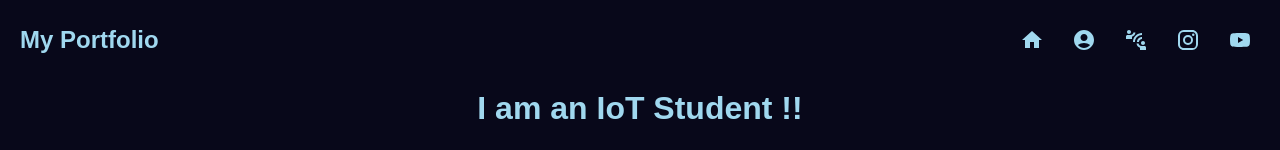
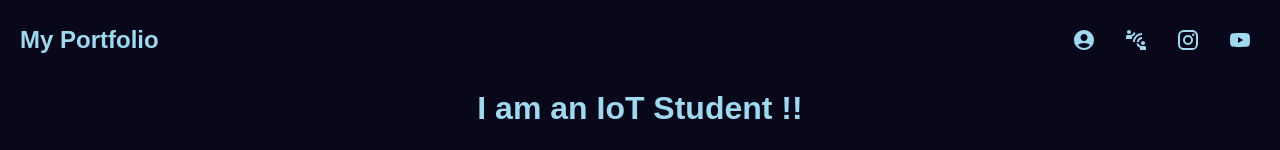
Before and after one commit to HibikiKobayashii/portforio, a Next.js app: page / in a window 1280 px wide. Shown: the top 150 px of the page. Built offline with nearby package versions, Linux system fonts and the light colour scheme.

Commit message:
Update Header.tsx

```diff
--- a/app/components/Header.tsx
+++ b/app/components/Header.tsx
@@ -1,4 +1,3 @@
-import HomeIcon from '@mui/icons-material/Home'; // ホームアイコンをインポート
 import ConnectWithoutContactIcon from '@mui/icons-material/ConnectWithoutContact'; // お問い合わせアイコンをインポート
 import InstagramIcon from '@mui/icons-material/Instagram';
 import YouTubeIcon from '@mui/icons-material/YouTube';
@@ -20,7 +19,12 @@ const Header = () => {
         zIndex: 1000,
       }}
     >
-      <h1 style={{ color: "#a0d8ef", fontSize: "24px" }}>My Portfolio</h1>
+      {/* My Portfolioをクリックでホームに飛ぶように変更 */}
+      <h1 style={{ color: "#a0d8ef", fontSize: "24px" }}>
+        <Link href="/" style={{ textDecoration: "none", color: "#a0d8ef" }}>
+          My Portfolio
+        </Link>
+      </h1>
       <nav>
         <ul
           style={{
@@ -31,20 +35,10 @@ const Header = () => {
             gap: "20px",
           }}
         >
-          {/* ホームリンク */}
+          {/* プロフィールリンク */}
           <li>
             <Link
-              href="https://hibikikobayashii.github.io/" // ホームリンク
-              style={{ color: "#a0d8ef", textDecoration: "none", display: "flex", alignItems: "center" }}
-            >
-              <HomeIcon style={{ marginRight: "8px" }} />
-            </Link>
-          </li>
-
-　　　　　　 {/* プロフィールリンク */}
-          <li>
-            <Link
-              href="https://hibikikobayashii.github.io/profile" // ホームリンク
+              href="https://hibikikobayashii.github.io/profile" // プロフィールリンク
               style={{ color: "#a0d8ef", textDecoration: "none", display: "flex", alignItems: "center" }}
             >
               <AccountCircleIcon style={{ marginRight: "8px" }} />
@@ -81,7 +75,6 @@ const Header = () => {
             </Link>
           </li>
 
-
         </ul>
       </nav>
     </header>
```
